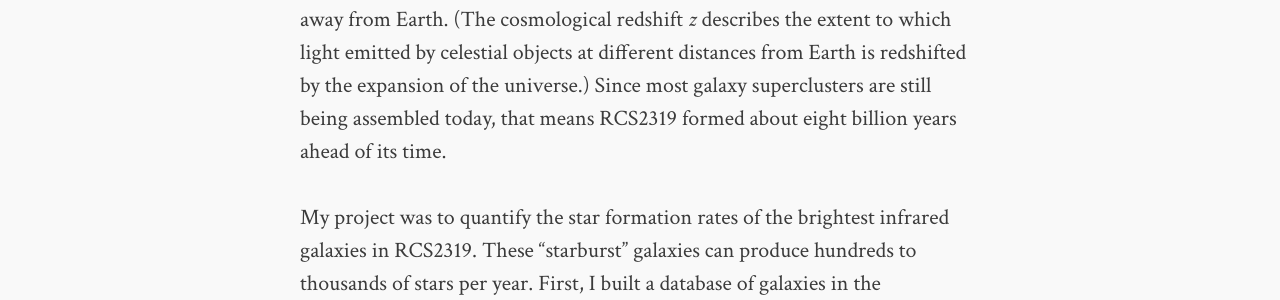
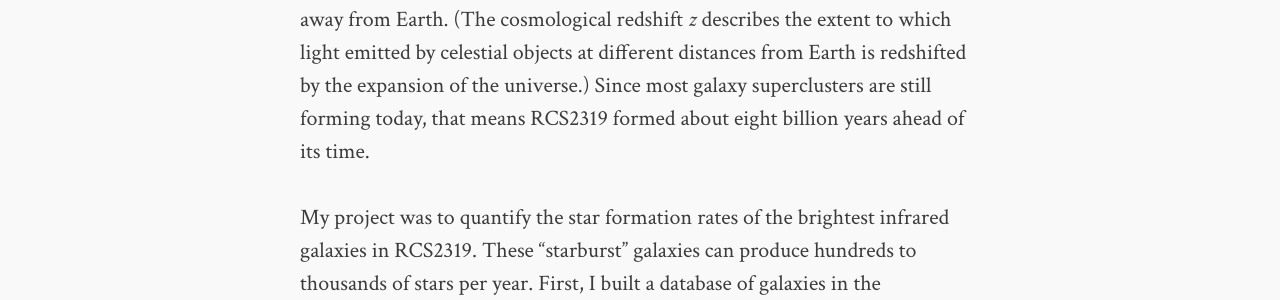
Before and after one commit to djvaron/djvaron.github.io, a Jekyll site: the page built from res_astro.md, in a window 1280 px wide. Shown: the part 669-969 px from the top of the page. Built offline with Jekyll 4.4.1, drawn with Linux system fonts in a browser that asks for light colours.

Commit message:
edit astro research

```diff
--- a/res_astro.md
+++ b/res_astro.md
@@ -10,7 +10,7 @@ In 2013, I worked in [Professor Tracy Webb's](http://www.physics.mcgill.ca/~webb
 
 This field is full of open questions, but the current paradigm is that large-scale structures formed from gravitationally merging small-scale structures. In this "hierarchical" picture, stars formed earliest, clusters of stars made the first galaxies, and galaxies merged to form galaxy clusters. Today, the largest known structures in the universe are galaxy superclusters, which are clusters of galaxy clusters. Most of them are still in the process of forming.
 
-In the Webb group, I studied a rare galaxy supercluster called RCS2319+00, which consists of three high-mass galaxy clusters. RCS2319 is considered rare because it's located at redshift *z* &sim; 0.9; i.e., it's about eight billion lightyears away from Earth. (The cosmological redshift *z* describes the extent to which light emitted by celestial objects at different distances from Earth is redshifted by the expansion of the universe.) Since most galaxy superclusters are still being assembled today, that means RCS2319 formed about eight billion years ahead of its time.
+In the Webb group, I studied a rare galaxy supercluster called RCS2319+00, which consists of three high-mass galaxy clusters. RCS2319 is considered rare because it's located at redshift *z* &sim; 0.9; i.e., it's about eight billion lightyears away from Earth. (The cosmological redshift *z* describes the extent to which light emitted by celestial objects at different distances from Earth is redshifted by the expansion of the universe.) Since most galaxy superclusters are still forming today, that means RCS2319 formed about eight billion years ahead of its time.
 
 My project was to quantify the star formation rates of the brightest infrared galaxies in RCS2319. These "starburst" galaxies can produce hundreds to thousands of stars per year. First, I built a database of galaxies in the supercluster by picking them out of a catalogue of over 200,000 celestial objects. Then I matched them with objects in an infrared catalogue covering the same area of the sky. In total, I identified 38 luminous infrared galaxies in the supercluster. Finally to estimate their star formation rates, I fit an infrared galaxy model to each of their spectra. All in all, I estimated the RCS2319 was forming about 2100 solar masses per year.
 
```
